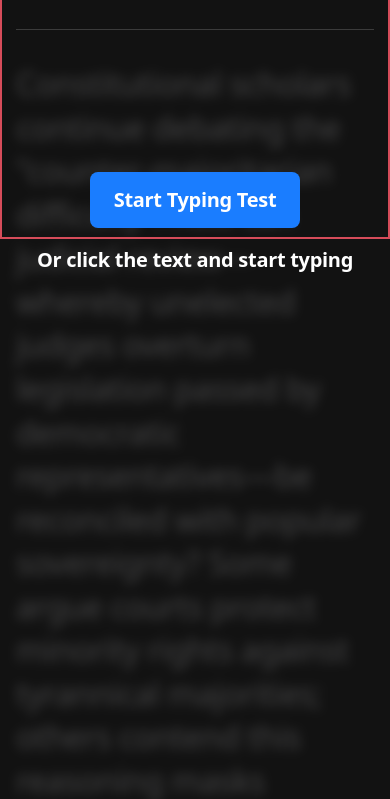
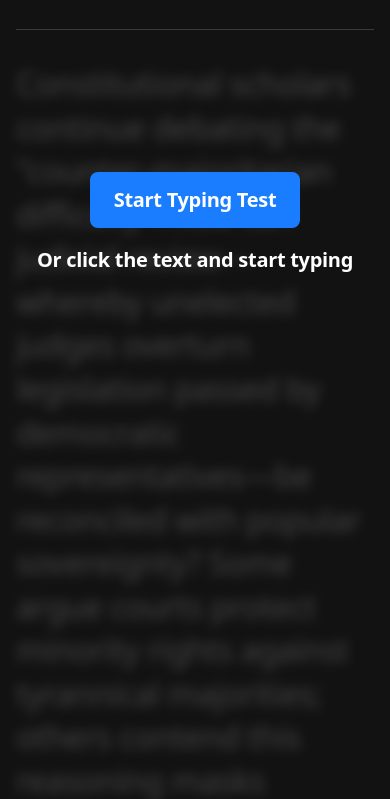
Before and after one commit to felix-stuff/frontendmentor-typing-speed-test, a website with bundled scripts: page index.html in a window 390 px wide. Shown: the part 183-982 px from the top of the page. Built offline with nearby package versions, Linux system fonts and the light colour scheme; files whose address does not match are found by name.

Commit message:
Adjust hidden input for real mobile device testing

```diff
--- a/index.html
+++ b/index.html
@@ -161,7 +161,7 @@
             <input
               type="text"
               id="user-input"
-              class="fixed top-0 left-0 z-1 h-[50vh] w-full !border-2 !border-red-500 text-transparent"
+              class="sr-only top-0 left-0 z-1 h-screen w-full text-transparent"
               tabindex="-1"
             />
           </div>
```
